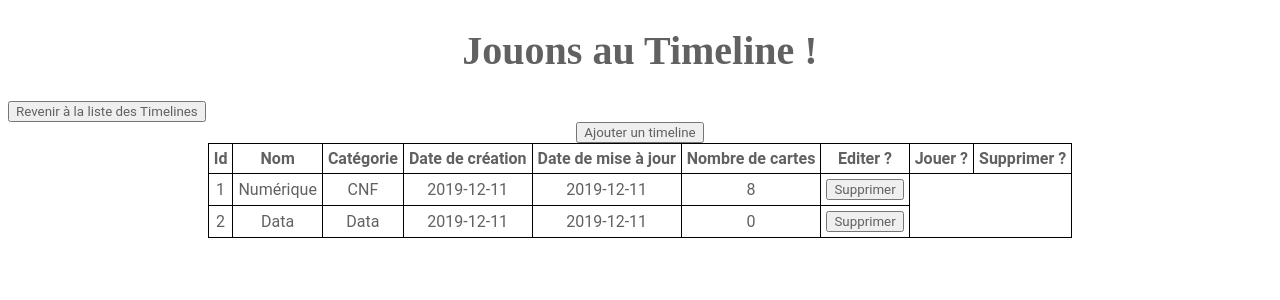
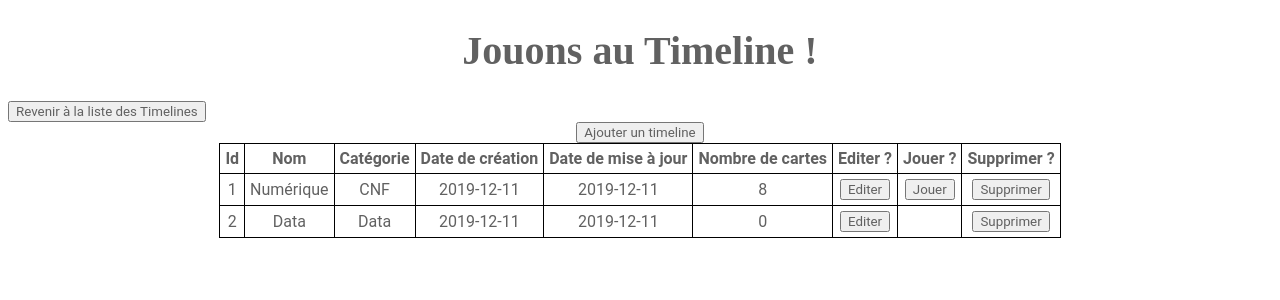
Before and after one commit to SylvainSimplonGit/angular-timeline, an Angular app: page / in a window 1280 px wide. Shown: the top 300 px of the page. Built offline with nearby package versions, Linux system fonts and the light colour scheme.

Commit message:
Add routing with n° of timeline

```diff
--- a/src/app/app-routing/app-routing.module.ts
+++ b/src/app/app-routing/app-routing.module.ts
@@ -6,8 +6,8 @@ import { TimelineComponent } from '../timeline/timeline.component';
 
 const routes: Routes = [
   { path: '', component: TimelineListComponent},
-  { path: 'timeline', component: TimelineComponent}
-]
+  { path: 'timeline/:timelineId', component: TimelineComponent}
+];
 
 @NgModule({
   imports: [RouterModule.forRoot(routes)],
--- a/src/app/timeline-list/timeline-list.component.html
+++ b/src/app/timeline-list/timeline-list.component.html
@@ -1,5 +1,5 @@
 <div>
-  <button>Ajouter un timeline</button>
+  <button (click)="addTimeline()">Ajouter un timeline</button>
 </div>
 
 <section id="table-view">
@@ -24,8 +24,8 @@
 			<td>{{ item.creationDate }}</td>
 			<td>{{ item.updateDate }}</td>
 			<td>{{ item.cardList.length }}</td>
-			<!-- <td><button (click)="edit(i)">Editer</button></td> -->
-			<!-- <td><button (click)="jouer(i)">Jouer</button></td> -->
+			<td><button (click)="edit(item)">Editer</button></td>
+			<td><button [routerLink]="['/timeline', item.id]" *ngIf="item.cardList.length > 0">Jouer</button></td>
 			<td><button (click)="timelines.splice(i, 1)">Supprimer</button></td>
 		</tr>
 	</table>
--- a/src/app/timeline-list/timeline-list.component.ts
+++ b/src/app/timeline-list/timeline-list.component.ts
@@ -1,11 +1,13 @@
 import { Component, OnInit } from '@angular/core';
 import { TimelineService } from '../timeline.service';
+import { Timeline } from '../timeline';
 
 @Component({
   selector: 'app-timeline-list',
   templateUrl: './timeline-list.component.html',
   styleUrls: ['./timeline-list.component.css']
 })
+
 export class TimelineListComponent implements OnInit {
 
   timelines;
@@ -18,4 +20,23 @@ export class TimelineListComponent implements OnInit {
     this.timelines = this.timelineService.getItems();
   }
 
+  edit(timeline) {
+    console.log('Edit : ' + timeline.name);
+  }
+
+  play(timeline) {
+    console.log('Play : ' + timeline.name);
+  }
+
+  addTimeline() {
+    // TODO
+    // Définir les caractéristiques de la nouvelle Timeline {id, name, creationDate, updateDate, category, cardList[]}
+    // avant de l'ajouter via le service Timeline
+    // const timeline: Timeline = {
+    //   id:,
+    //   name:,
+
+    // };
+    // this.timelineService.addItem(timeline);
+  }
 }
--- a/src/app/timeline.service.ts
+++ b/src/app/timeline.service.ts
@@ -1,6 +1,5 @@
-import {
-  Injectable
-} from '@angular/core';
+import { Injectable } from '@angular/core';
+import { Timeline } from './timeline';
 
 @Injectable({
   providedIn: 'root'
@@ -90,4 +89,9 @@ export class TimelineService {
   getItems() {
     return this.items;
   }
+
+  addItem(item: Timeline){
+    this.items.push(item);
+  }
+
 }
```
